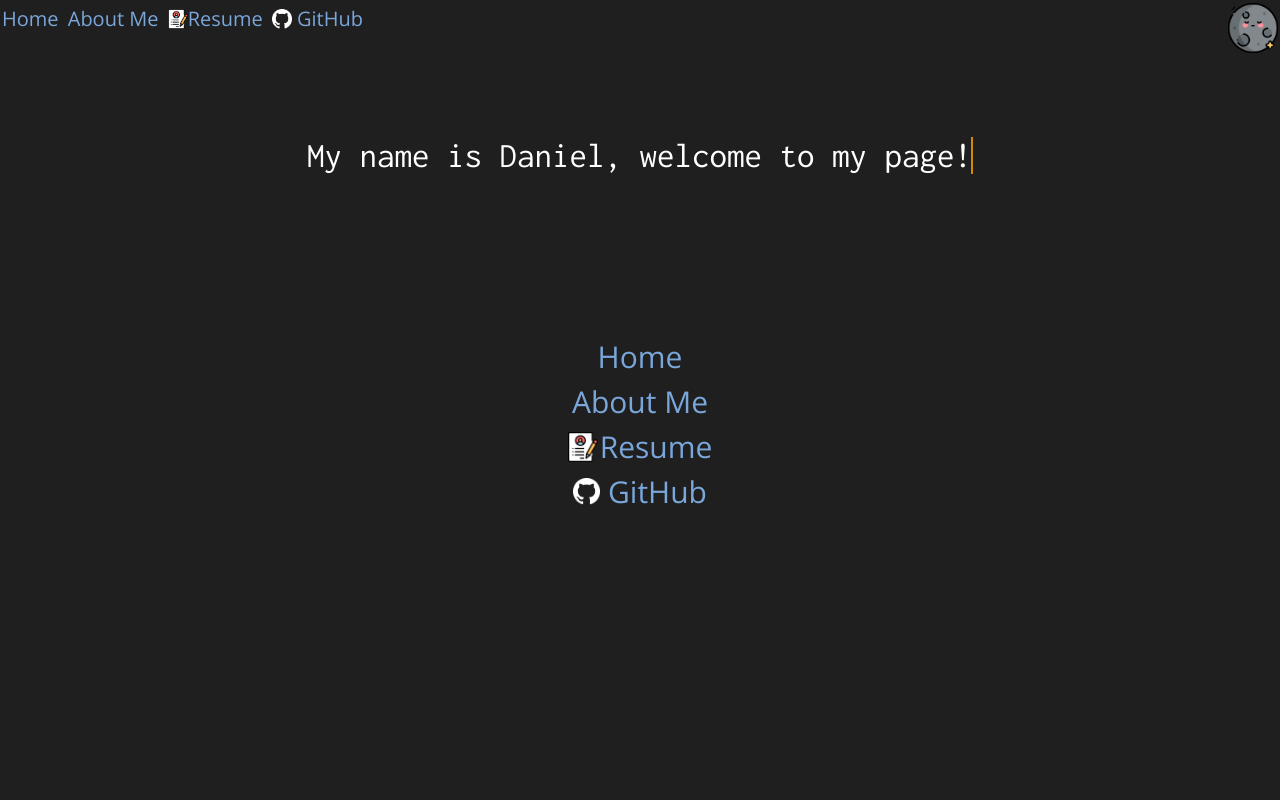
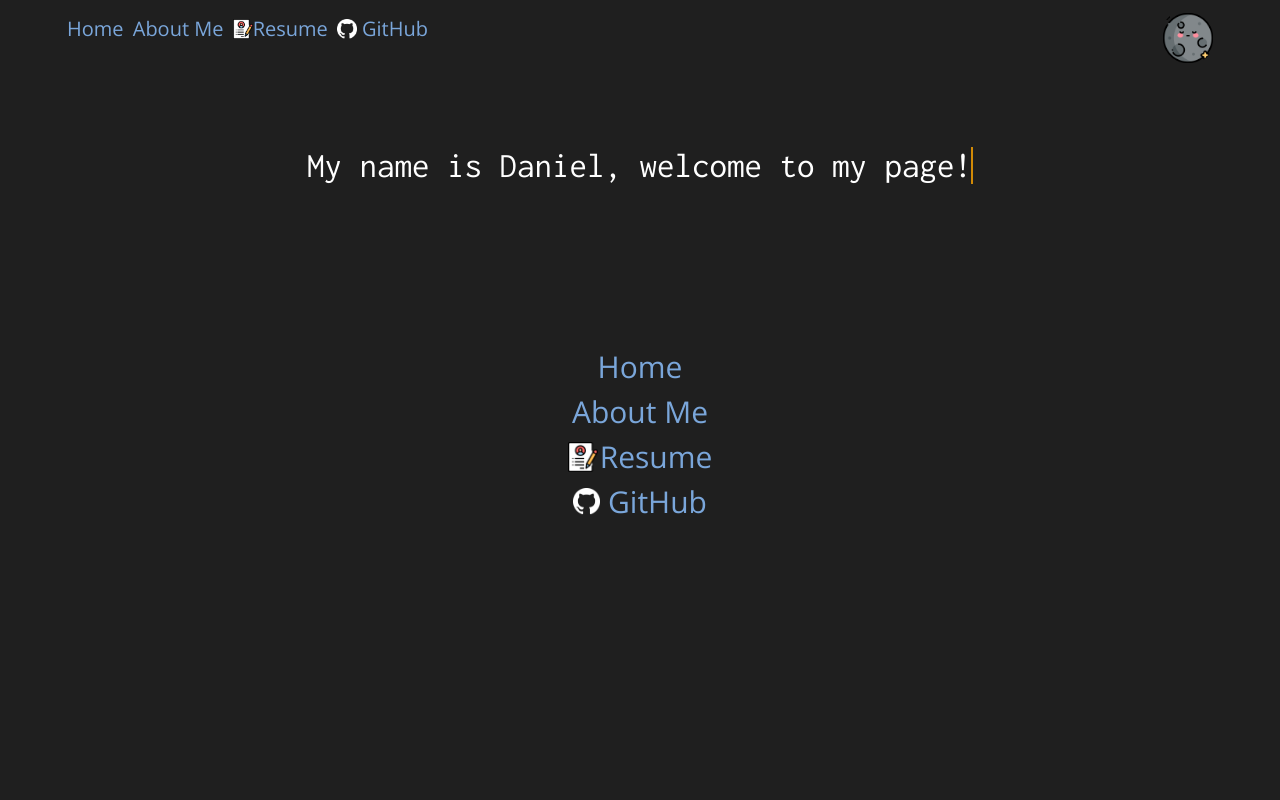
Before and after one commit to daniel-citrus/daniel-citrus.github.io, a plain HTML site: page index.html in a window 1280 px wide. Shown: the top 800 px of the page. Drawn offline with nearby package versions, Linux system fonts and the light colour scheme.

Commit message:
Style update

```diff
--- a/css/styles.css
+++ b/css/styles.css
@@ -203,8 +203,8 @@ body {
     font-family: 'Open Sans', sans-serif;
     font-size: 17px;
 
-    margin: 0 auto;
-    max-width: 1350px;
+    margin: 10px auto;
+    max-width: 1150px;
     padding: 0 0;
 
     background-color: var(--back-color);
```
